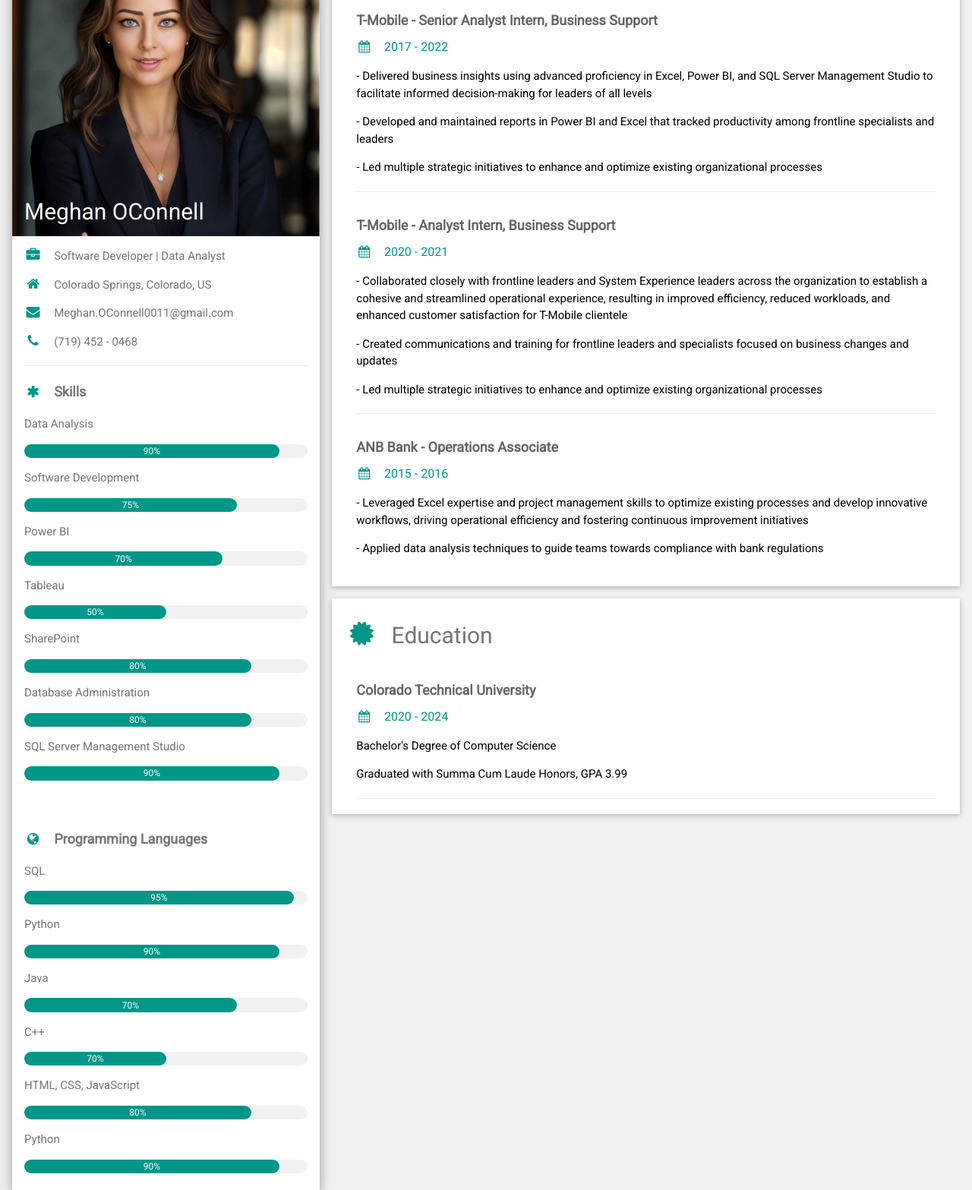
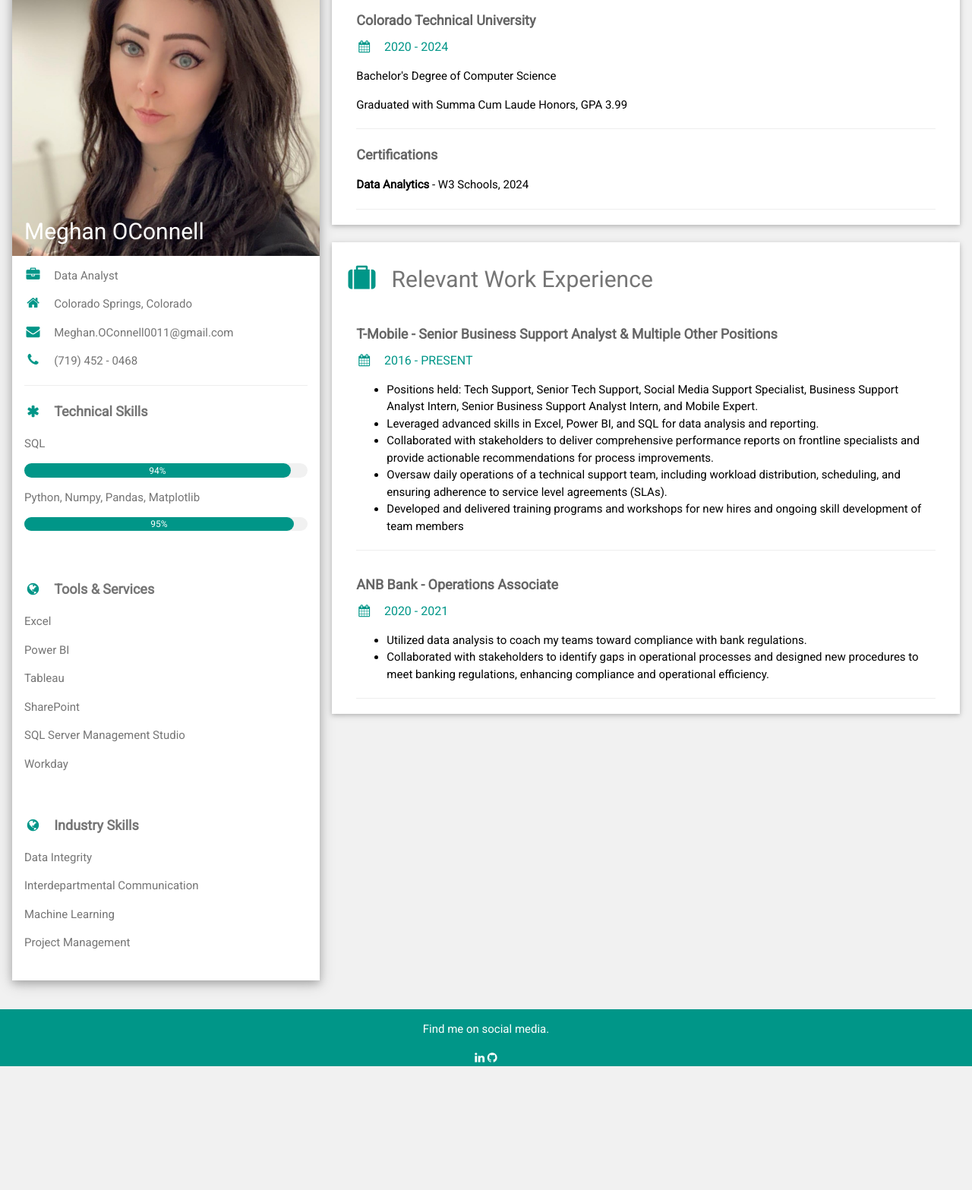
Before and after one commit to Meghan0204/AnalystResume, a plain HTML site: page index.html in a window 1280 px wide. Shown: the part 110-1677 px from the top of the page at 76% size. After the commit the page ends 1514 px from the top, so only its background shows below. Drawn offline with nearby package versions, Linux system fonts and the light colour scheme.

Commit message:
Add files via upload

```diff
--- a/index.html
+++ b/index.html
@@ -27,75 +27,44 @@
 
       <div class="w3-white w3-text-grey w3-card-4">
         <div class="w3-display-container">
-          <img src="pictureOfMe.jpg" style="width:100%" alt="Avatar">
+          <img src="pictureOfMe2.jpg" style="width:100%" alt="Avatar">
           <div class="w3-display-bottomleft w3-container w3-text-black">
             <h2 style="color: white">Meghan OConnell</h2>
           </div>
         </div>
         <div class="w3-container">
-          <p><i class="fa fa-briefcase fa-fw w3-margin-right w3-large w3-text-teal"></i>Software Developer | Data Analyst</p>
-          <p><i class="fa fa-home fa-fw w3-margin-right w3-large w3-text-teal"></i>Colorado Springs, Colorado, US</p>
+          <p><i class="fa fa-briefcase fa-fw w3-margin-right w3-large w3-text-teal"></i>Data Analyst</p>
+          <p><i class="fa fa-home fa-fw w3-margin-right w3-large w3-text-teal"></i>Colorado Springs, Colorado</p>
           <p><i class="fa fa-envelope fa-fw w3-margin-right w3-large w3-text-teal"></i>Meghan.OConnell0011@gmail.com</p>
           <p><i class="fa fa-phone fa-fw w3-margin-right w3-large w3-text-teal"></i>(719) 452 - 0468</p>
           <hr>
 
-          <p class="w3-large"><b><i class="fa fa-asterisk fa-fw w3-margin-right w3-text-teal"></i>Skills</b></p>
-          <p>Data Analysis</p>
+          <p class="w3-large"><b><i class="fa fa-asterisk fa-fw w3-margin-right w3-text-teal"></i>Technical Skills</b></p>
+          <p>SQL</p>
           <div class="w3-light-grey w3-round-xlarge w3-small">
-            <div class="w3-container w3-center w3-round-xlarge w3-teal" style="width:90%">90%</div>
+            <div class="w3-container w3-center w3-round-xlarge w3-teal" style="width:94%">94%</div>
           </div>
-          <p>Software Development</p>
+          <p>Python, Numpy, Pandas, Matplotlib</p>
           <div class="w3-light-grey w3-round-xlarge w3-small">
-            <div class="w3-container w3-center w3-round-xlarge w3-teal" style="width:75%">75%</div>
-          </div>
-          <p>Power BI</p>
-          <div class="w3-light-grey w3-round-xlarge w3-small">
-            <div class="w3-container w3-center w3-round-xlarge w3-teal" style="width:70%">70%</div>
-          </div>
-          <p>Tableau</p>
-          <div class="w3-light-grey w3-round-xlarge w3-small">
-            <div class="w3-container w3-center w3-round-xlarge w3-teal" style="width:50%">50%</div>
-          </div>
-          <p>SharePoint</p>
-          <div class="w3-light-grey w3-round-xlarge w3-small">
-            <div class="w3-container w3-center w3-round-xlarge w3-teal" style="width:80%">80%</div>
-          </div>
-          <p>Database Administration</p>
-          <div class="w3-light-grey w3-round-xlarge w3-small">
-            <div class="w3-container w3-center w3-round-xlarge w3-teal" style="width:80%">80%</div>
-          </div>
-          <p>SQL Server Management Studio</p>
-          <div class="w3-light-grey w3-round-xlarge w3-small">
-            <div class="w3-container w3-center w3-round-xlarge w3-teal" style="width:90%">90%</div>
+            <div class="w3-container w3-center w3-round-xlarge w3-teal" style="width:95%">95%</div>
           </div>
           <br>
           <br>
 
-          <p class="w3-large w3-text-theme"><b><i class="fa fa-globe fa-fw w3-margin-right w3-text-teal"></i>Programming Languages</b></p>
-          <p>SQL</p>
-          <div class="w3-light-grey w3-round-xlarge w3-small">
-            <div class="w3-container w3-center w3-round-xlarge w3-teal" style="width:95%">95%</div>
-          </div>
-          <p>Python</p>
-          <div class="w3-light-grey w3-round-xlarge w3-small">
-            <div class="w3-container w3-center w3-round-xlarge w3-teal" style="width:90%">90%</div>
-          </div>
-          <p>Java</p>
-          <div class="w3-light-grey w3-round-xlarge w3-small">
-            <div class="w3-container w3-center w3-round-xlarge w3-teal" style="width:75%">70%</div>
-          </div>
-          <p>C++</p>
-          <div class="w3-light-grey w3-round-xlarge w3-small">
-            <div class="w3-container w3-center w3-round-xlarge w3-teal" style="width:50%">70%</div>
-          </div>
-          <p>HTML, CSS, JavaScript</p>
-          <div class="w3-light-grey w3-round-xlarge w3-small">
-            <div class="w3-container w3-center w3-round-xlarge w3-teal" style="width:80%">80%</div>
-          </div>
-          <p>Python</p>
-          <div class="w3-light-grey w3-round-xlarge w3-small">
-            <div class="w3-container w3-center w3-round-xlarge w3-teal" style="width:90%">90%</div>
-          </div>
+          <p class="w3-large w3-text-theme"><b><i class="fa fa-globe fa-fw w3-margin-right w3-text-teal"></i>Tools & Services</b></p>
+          <p>Excel</p>
+          <p>Power BI</p>
+          <p>Tableau</p>
+          <p>SharePoint</p>
+          <p>SQL Server Management Studio</p>
+          <p>Workday</p>
+          <br>
+          <p class="w3-large w3-text-theme"><b><i class="fa fa-globe fa-fw w3-margin-right w3-text-teal"></i>Industry Skills</b></p>
+          <p>Data Integrity</p>
+          <p>Interdepartmental Communication</p>
+          <p>Machine Learning</p>
+          <p>Project Management</p>
+
           <br>
         </div>
       </div><br>
@@ -105,43 +74,6 @@
 
     <!-- Right Column -->
     <div class="w3-twothird">
-
-      <div class="w3-container w3-card w3-white w3-margin-bottom">
-        <h2 class="w3-text-grey w3-padding-16"><i class="fa fa-suitcase fa-fw w3-margin-right w3-xxlarge w3-text-teal"></i>Relevant Work Experience</h2>
-        <div class="w3-container">
-          <h5 class="w3-opacity"><b>T-Mobile - Senior Analyst Intern, Business Support</b></h5>
-          <h6 class="w3-text-teal"><i class="fa fa-calendar fa-fw w3-margin-right"></i>2017 - 2022</h6>
-          <p>- Delivered business insights using advanced proficiency in Excel, Power BI, and SQL Server Management Studio to facilitate informed decision-making for leaders of all levels
-          </p>
-          <p>- Developed and maintained reports in Power BI and Excel that tracked productivity among frontline specialists and leaders
-          </p>
-          <p>
-            - Led multiple strategic initiatives to enhance and optimize existing organizational processes
-
-          </p>
-          <hr>
-        </div>
-        <div class="w3-container">
-          <h5 class="w3-opacity"><b>T-Mobile - Analyst Intern, Business Support</b></h5>
-          <h6 class="w3-text-teal"><i class="fa fa-calendar fa-fw w3-margin-right"></i>2020 - 2021</h6>
-          <p>- Collaborated closely with frontline leaders and System Experience leaders across the organization to establish a cohesive and streamlined operational experience, resulting in improved efficiency, reduced workloads, and enhanced customer satisfaction for T-Mobile clientele
-          </p>
-          <p>- Created communications and training for frontline leaders and specialists focused on business changes and updates
-          </p>
-          <p>
-            - Led multiple strategic initiatives to enhance and optimize existing organizational processes
-          </p>
-          <hr>
-        </div>
-        <div class="w3-container">
-          <h5 class="w3-opacity"><b>ANB Bank - Operations Associate</b></h5>
-          <h6 class="w3-text-teal"><i class="fa fa-calendar fa-fw w3-margin-right"></i>2015 - 2016</h6>
-          <p>- Leveraged Excel expertise and project management skills to optimize existing processes and develop innovative workflows, driving operational efficiency and fostering continuous improvement initiatives</p>
-          <p>- Applied data analysis techniques to guide teams towards compliance with bank regulations</p>
-          <br>
-        </div>
-      </div>
-
       <div class="w3-container w3-card w3-white">
         <h2 class="w3-text-grey w3-padding-16"><i class="fa fa-certificate fa-fw w3-margin-right w3-xxlarge w3-text-teal"></i>Education</h2>
         <div class="w3-container">
@@ -150,9 +82,40 @@
           <p>Bachelor's Degree of Computer Science</p>
           <p>Graduated with Summa Cum Laude Honors, GPA 3.99</p>
           <hr>
+          <h5 class="w3-opacity"><b>Certifications</b></h5>
+
+          <p><b>Data Analytics</b> - W3 Schools, 2024</p>
+          <hr>
         </div>
       </div>
+      <br>
 
+      <div class="w3-container w3-card w3-white w3-margin-bottom">
+        <h2 class="w3-text-grey w3-padding-16"><i class="fa fa-suitcase fa-fw w3-margin-right w3-xxlarge w3-text-teal"></i>Relevant Work Experience</h2>
+        <div class="w3-container">
+          <h5 class="w3-opacity"><b>T-Mobile - Senior Business Support Analyst & Multiple Other Positions </b></h5>
+          <h6 class="w3-text-teal"><i class="fa fa-calendar fa-fw w3-margin-right"></i>2016 - PRESENT</h6>
+          <ul>
+            <li>Positions held: Tech Support, Senior Tech Support, Social Media Support Specialist, Business Support Analyst Intern, Senior Business Support Analyst Intern, and Mobile Expert.</li>
+            <li>Leveraged advanced skills in Excel, Power BI, and SQL for data analysis and reporting.</li>
+            <li>Collaborated with stakeholders to deliver comprehensive performance reports on frontline specialists and provide actionable recommendations for process improvements.</li>
+            <li>Oversaw daily operations of a technical support team, including workload distribution, scheduling, and ensuring adherence to service level agreements (SLAs).</li>
+            <li>Developed and delivered training programs and workshops for new hires and ongoing skill development of team members</li>
+          </ul>
+
+          </p>
+          <hr>
+        </div>
+        <div class="w3-container">
+          <h5 class="w3-opacity"><b>ANB Bank - Operations Associate</b></h5>
+          <h6 class="w3-text-teal"><i class="fa fa-calendar fa-fw w3-margin-right"></i>2020 - 2021</h6>
+          <ul>
+            <li>Utilized data analysis to coach my teams toward compliance with bank regulations.</li>
+            <li>Collaborated with stakeholders to identify gaps in operational processes and designed new procedures to meet banking regulations, enhancing compliance and operational efficiency.</li>
+          </ul>
+          <hr>
+        </div>
+      </div>
     <!-- End Right Column -->
     </div>
 
```
Also changed, not shown: pictureOfMe2.jpg (added).
